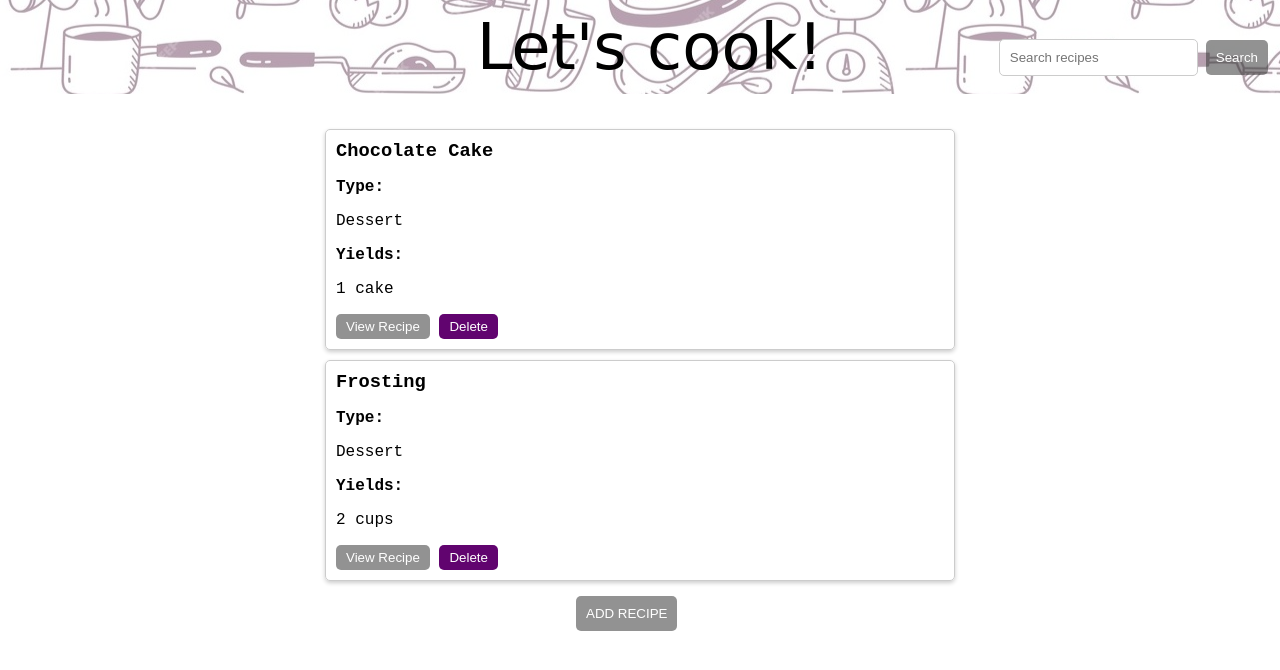
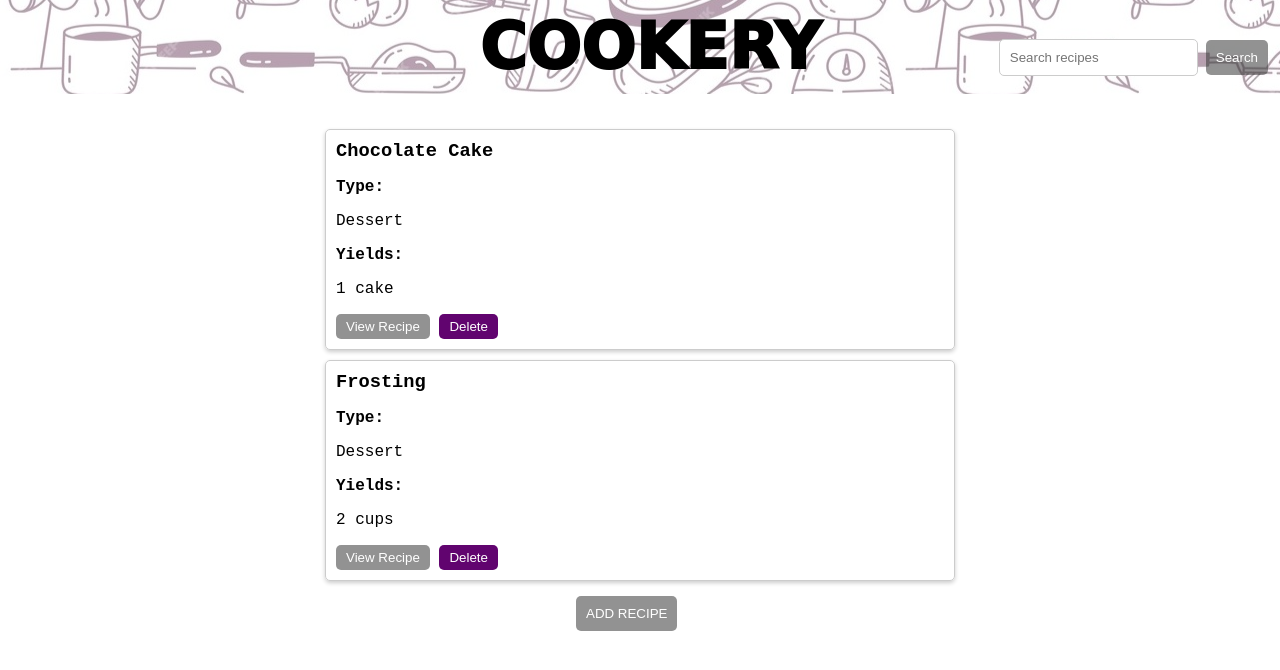
Before and after one commit to Bellamcr/project1-recipe-book, a website: page index.html in a window 1280 px wide. Drawn offline with Linux system fonts and the light colour scheme.

Commit message:
Change app title

```diff
--- a/index.css
+++ b/index.css
@@ -28,6 +28,7 @@ body {
   position: relative;
   font-family: cursive;
   font-size: 4em;
+  font-weight: 1000;
   color: #000;
   opacity: 1;
 }
--- a/index.html
+++ b/index.html
@@ -3,15 +3,15 @@
 <head>
     <meta charset="UTF-8">
     <meta name="viewport" content="width=device-width, initial-scale=1.0">
-    <title>Bella's recipes</title>
+    <title>Your personal cookbook</title>
     <link rel="icon" type="image/x-icon" href="images/icons8-cook-48.png" />
     <link rel="stylesheet" href="index.css" />
 </head>
 <body>
     <div class="header">
-        <span class="title">
-            Let's cook!
-        </span>
+        <div class="title">
+            COOKERY
+        </div>
         <div class="search-box">
             <input type="text" class="search-control" placeholder="Search recipes" id="search-input"/>
             <button type="submit" class="press-search-btn" id="search-btn" onclick="searchRecipe()">Search</button>
```
